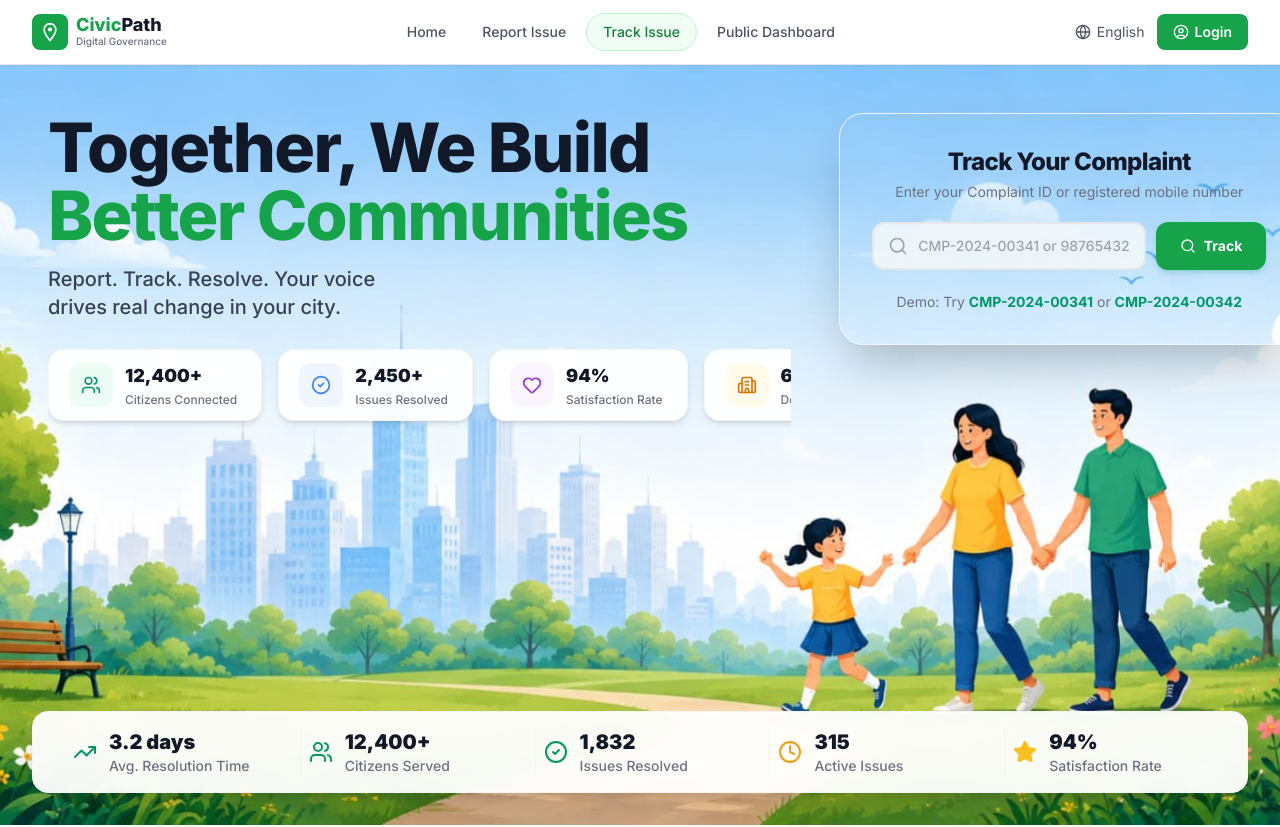
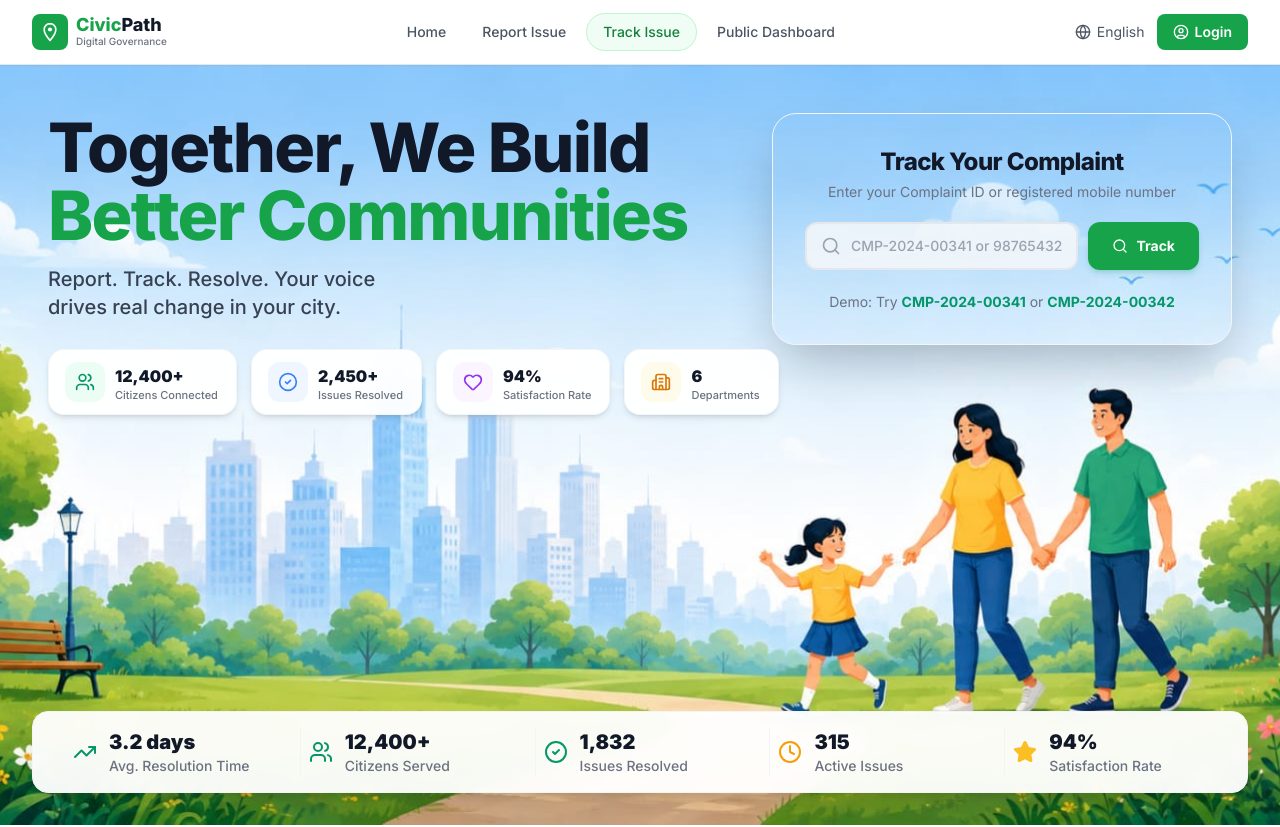
Before and after one commit to cascade-space/GOV_OS, a Next.js app in the folder public-landing-page/: page / in a window 1280 px wide. Shown: the top 827 px of the page. Built offline with nearby package versions, Linux system fonts and the light colour scheme.

Commit message:
fix: prevent 4th stat chip from being cropped by removing max-w-2xl constraint

```diff
--- a/public-landing-page/src/app/page.tsx
+++ b/public-landing-page/src/app/page.tsx
@@ -125,57 +125,57 @@ function HeroSection() {
                 <div className="flex flex-col lg:flex-row items-start justify-between gap-8 lg:gap-12">
 
                     {/* ── LEFT: Headline + subtitle + stat chips ── */}
-                    <div className="flex-1 max-w-2xl xl:max-w-3xl space-y-4 sm:space-y-6">
+                    <div className="flex-1 min-w-0 space-y-4 sm:space-y-6">
                         {/* Headline */}
                         <div>
                             <h1 className="text-4xl sm:text-5xl lg:text-6xl xl:text-[68px] 2xl:text-[74px] font-extrabold text-gray-900 leading-[1.05] tracking-tight">
                                 Together, We Build<br />
                                 <span className="text-[#16a34a]">Better Communities</span>
                             </h1>
-                            <p className="mt-3 sm:mt-4 text-sm sm:text-base lg:text-lg xl:text-xl text-gray-700 leading-relaxed font-medium max-w-xl">
+                            <p className="mt-3 sm:mt-4 text-sm sm:text-base lg:text-lg xl:text-xl text-gray-700 leading-relaxed font-medium max-w-2xl">
                                 Report. Track. Resolve. Your voice<br className="hidden sm:inline" /> drives real change in your city.
                             </p>
                         </div>
 
-                        {/* 4 Stat chips in ONE single horizontal row matching Screenshot 2 with enlarged presence */}
-                        <div className="flex items-center gap-3 sm:gap-4 overflow-x-auto pb-2 max-w-full no-scrollbar pt-1">
-                            <div className="flex items-center gap-3 bg-white/95 backdrop-blur-md rounded-2xl px-4 py-2.5 sm:px-5 sm:py-3 shadow-md border border-gray-100/90 shrink-0 hover:shadow-lg transition">
-                                <div className="w-9 h-9 sm:w-11 sm:h-11 rounded-xl bg-emerald-50 text-emerald-600 flex items-center justify-center shrink-0">
+                        {/* 4 Stat chips in ONE single row - fully visible with no cropping */}
+                        <div className="flex items-center gap-2 sm:gap-2.5 xl:gap-3.5 flex-wrap sm:flex-nowrap pt-1">
+                            <div className="flex items-center gap-2.5 bg-white/95 backdrop-blur-md rounded-2xl px-3 py-2 sm:px-3.5 sm:py-2.5 xl:px-4 xl:py-3 shadow-md border border-gray-100/90 shrink-0 hover:shadow-lg transition">
+                                <div className="w-8 h-8 sm:w-10 sm:h-10 rounded-xl bg-emerald-50 text-emerald-600 flex items-center justify-center shrink-0">
                                     <Users className="w-4 h-4 sm:w-5 sm:h-5" />
                                 </div>
-                                <div className="pr-1">
-                                    <div className="text-sm sm:text-base lg:text-lg font-black text-gray-900 leading-tight">12,400+</div>
-                                    <div className="text-[10px] sm:text-xs text-gray-500 font-medium leading-none mt-0.5">Citizens Connected</div>
+                                <div className="pr-0.5">
+                                    <div className="text-xs sm:text-sm xl:text-base font-black text-gray-900 leading-tight">12,400+</div>
+                                    <div className="text-[9px] sm:text-[11px] text-gray-500 font-medium leading-none mt-0.5 whitespace-nowrap">Citizens Connected</div>
                                 </div>
                             </div>
 
-                            <div className="flex items-center gap-3 bg-white/95 backdrop-blur-md rounded-2xl px-4 py-2.5 sm:px-5 sm:py-3 shadow-md border border-gray-100/90 shrink-0 hover:shadow-lg transition">
-                                <div className="w-9 h-9 sm:w-11 sm:h-11 rounded-xl bg-blue-50 text-blue-500 flex items-center justify-center shrink-0">
+                            <div className="flex items-center gap-2.5 bg-white/95 backdrop-blur-md rounded-2xl px-3 py-2 sm:px-3.5 sm:py-2.5 xl:px-4 xl:py-3 shadow-md border border-gray-100/90 shrink-0 hover:shadow-lg transition">
+                                <div className="w-8 h-8 sm:w-10 sm:h-10 rounded-xl bg-blue-50 text-blue-500 flex items-center justify-center shrink-0">
                                     <CheckCircle2 className="w-4 h-4 sm:w-5 sm:h-5" />
                                 </div>
-                                <div className="pr-1">
-                                    <div className="text-sm sm:text-base lg:text-lg font-black text-gray-900 leading-tight">2,450+</div>
-                                    <div className="text-[10px] sm:text-xs text-gray-500 font-medium leading-none mt-0.5">Issues Resolved</div>
+                                <div className="pr-0.5">
+                                    <div className="text-xs sm:text-sm xl:text-base font-black text-gray-900 leading-tight">2,450+</div>
+                                    <div className="text-[9px] sm:text-[11px] text-gray-500 font-medium leading-none mt-0.5 whitespace-nowrap">Issues Resolved</div>
                                 </div>
                             </div>
 
-                            <div className="flex items-center gap-3 bg-white/95 backdrop-blur-md rounded-2xl px-4 py-2.5 sm:px-5 sm:py-3 shadow-md border border-gray-100/90 shrink-0 hover:shadow-lg transition">
-                                <div className="w-9 h-9 sm:w-11 sm:h-11 rounded-xl bg-purple-50 text-purple-600 flex items-center justify-center shrink-0">
+                            <div className="flex items-center gap-2.5 bg-white/95 backdrop-blur-md rounded-2xl px-3 py-2 sm:px-3.5 sm:py-2.5 xl:px-4 xl:py-3 shadow-md border border-gray-100/90 shrink-0 hover:shadow-lg transition">
+                                <div className="w-8 h-8 sm:w-10 sm:h-10 rounded-xl bg-purple-50 text-purple-600 flex items-center justify-center shrink-0">
                                     <Heart className="w-4 h-4 sm:w-5 sm:h-5" />
                                 </div>
-                                <div className="pr-1">
-                                    <div className="text-sm sm:text-base lg:text-lg font-black text-gray-900 leading-tight">94%</div>
-                                    <div className="text-[10px] sm:text-xs text-gray-500 font-medium leading-none mt-0.5">Satisfaction Rate</div>
+                                <div className="pr-0.5">
+                                    <div className="text-xs sm:text-sm xl:text-base font-black text-gray-900 leading-tight">94%</div>
+                                    <div className="text-[9px] sm:text-[11px] text-gray-500 font-medium leading-none mt-0.5 whitespace-nowrap">Satisfaction Rate</div>
                                 </div>
                             </div>
 
-                            <div className="flex items-center gap-3 bg-white/95 backdrop-blur-md rounded-2xl px-4 py-2.5 sm:px-5 sm:py-3 shadow-md border border-gray-100/90 shrink-0 hover:shadow-lg transition">
-                                <div className="w-9 h-9 sm:w-11 sm:h-11 rounded-xl bg-amber-50 text-amber-600 flex items-center justify-center shrink-0">
+                            <div className="flex items-center gap-2.5 bg-white/95 backdrop-blur-md rounded-2xl px-3 py-2 sm:px-3.5 sm:py-2.5 xl:px-4 xl:py-3 shadow-md border border-gray-100/90 shrink-0 hover:shadow-lg transition">
+                                <div className="w-8 h-8 sm:w-10 sm:h-10 rounded-xl bg-amber-50 text-amber-600 flex items-center justify-center shrink-0">
                                     <Building2 className="w-4 h-4 sm:w-5 sm:h-5" />
                                 </div>
-                                <div className="pr-1">
-                                    <div className="text-sm sm:text-base lg:text-lg font-black text-gray-900 leading-tight">6</div>
-                                    <div className="text-[10px] sm:text-xs text-gray-500 font-medium leading-none mt-0.5">Departments</div>
+                                <div className="pr-0.5">
+                                    <div className="text-xs sm:text-sm xl:text-base font-black text-gray-900 leading-tight">6</div>
+                                    <div className="text-[9px] sm:text-[11px] text-gray-500 font-medium leading-none mt-0.5 whitespace-nowrap">Departments</div>
                                 </div>
                             </div>
                         </div>
```
Also changed, not shown: public-landing-page/assets/WhatsApp Image 2026-09-03 at 2.37.48 PM.jpeg (deleted), public-landing-page/assets/herosection.jpeg.
